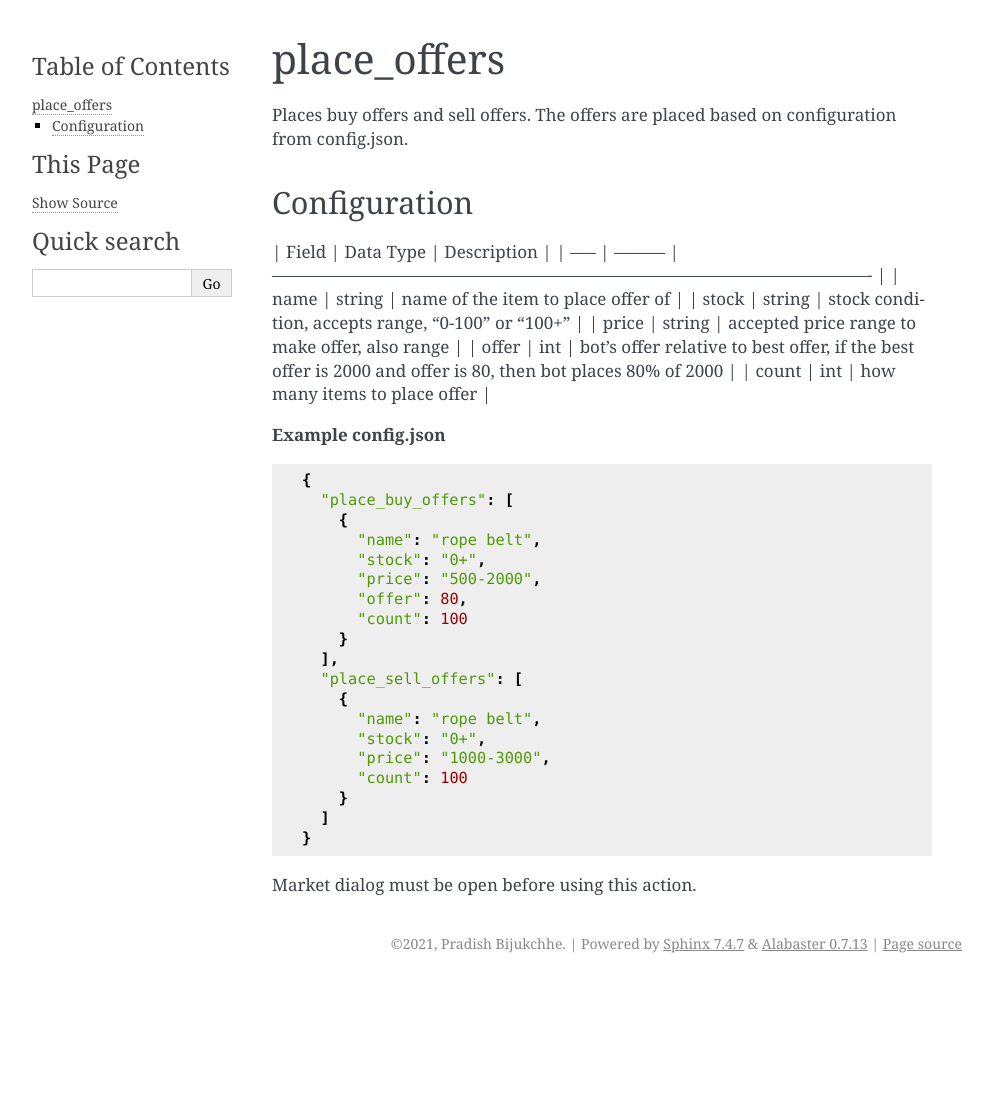
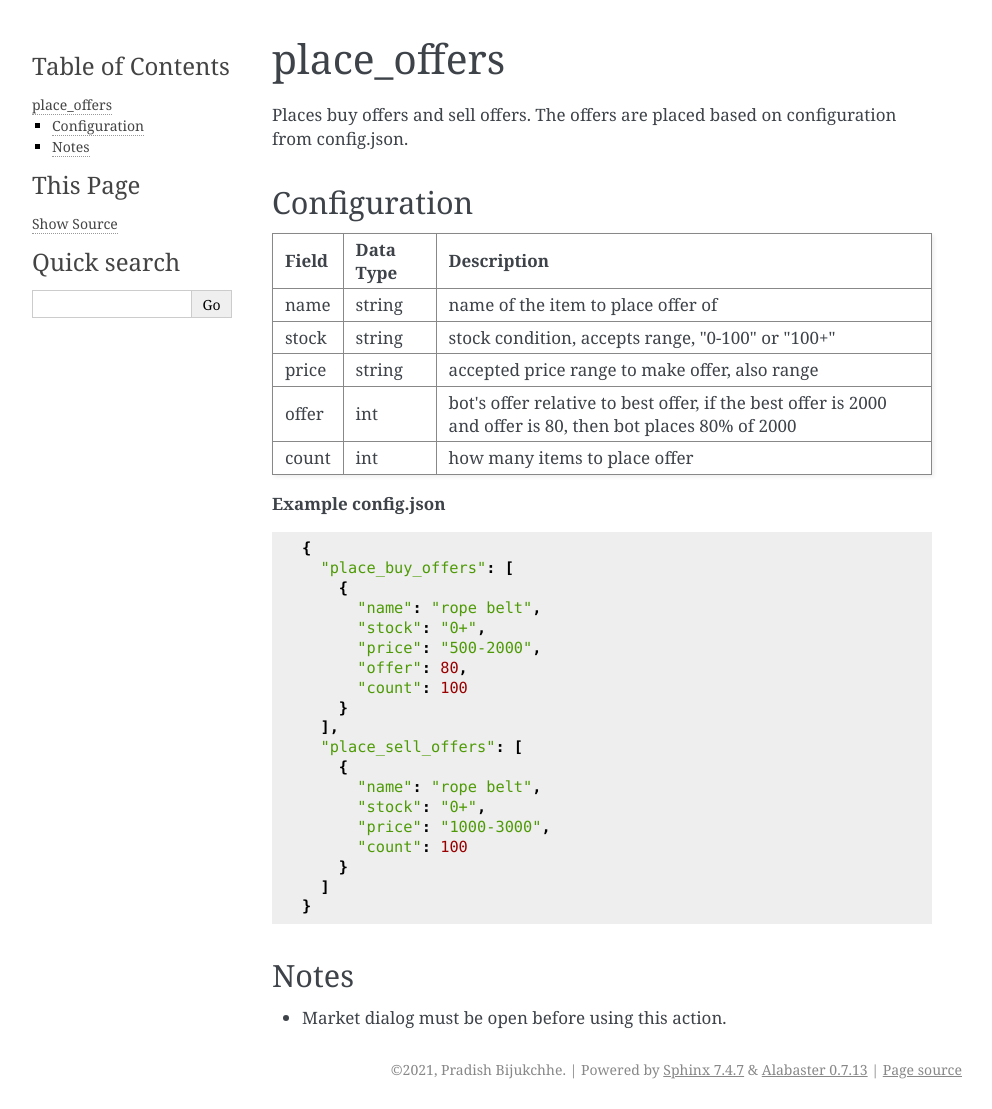
Before and after one commit to pradishb/paladin-docs, a Sphinx documentation site: the page built from source/place_offers.md, in a window 1280 px wide. Shown: the whole page, without its empty margins (148-1140 px from the left). Built offline with Sphinx 7.4.7, drawn with Linux system fonts in a browser that asks for light colours; before the commit the page ends 983 px from its top, so only the background shows below that.

Commit message:
Adds sphinx_markdown_tables

````diff
--- a/requirements.txt
+++ b/requirements.txt
@@ -1,2 +1,3 @@
 recommonmark==0.7.1
 Sphinx==3.5.2
+sphinx-markdown-tables==0.0.15
--- a/source/conf.py
+++ b/source/conf.py
@@ -30,7 +30,7 @@ release = '0.0.1'
 # Add any Sphinx extension module names here, as strings. They can be
 # extensions coming with Sphinx (named 'sphinx.ext.*') or your custom
 # ones.
-extensions = ['recommonmark']
+extensions = ['recommonmark', 'sphinx_markdown_tables', ]
 
 
 # Add any paths that contain templates here, relative to this directory.
--- a/source/place_offers.md
+++ b/source/place_offers.md
@@ -36,4 +36,6 @@ Places buy offers and sell offers. The offers are placed based on configuration
 }
 ```
 
-Market dialog must be open before using this action.
+### Notes
+
+- Market dialog must be open before using this action.
````
